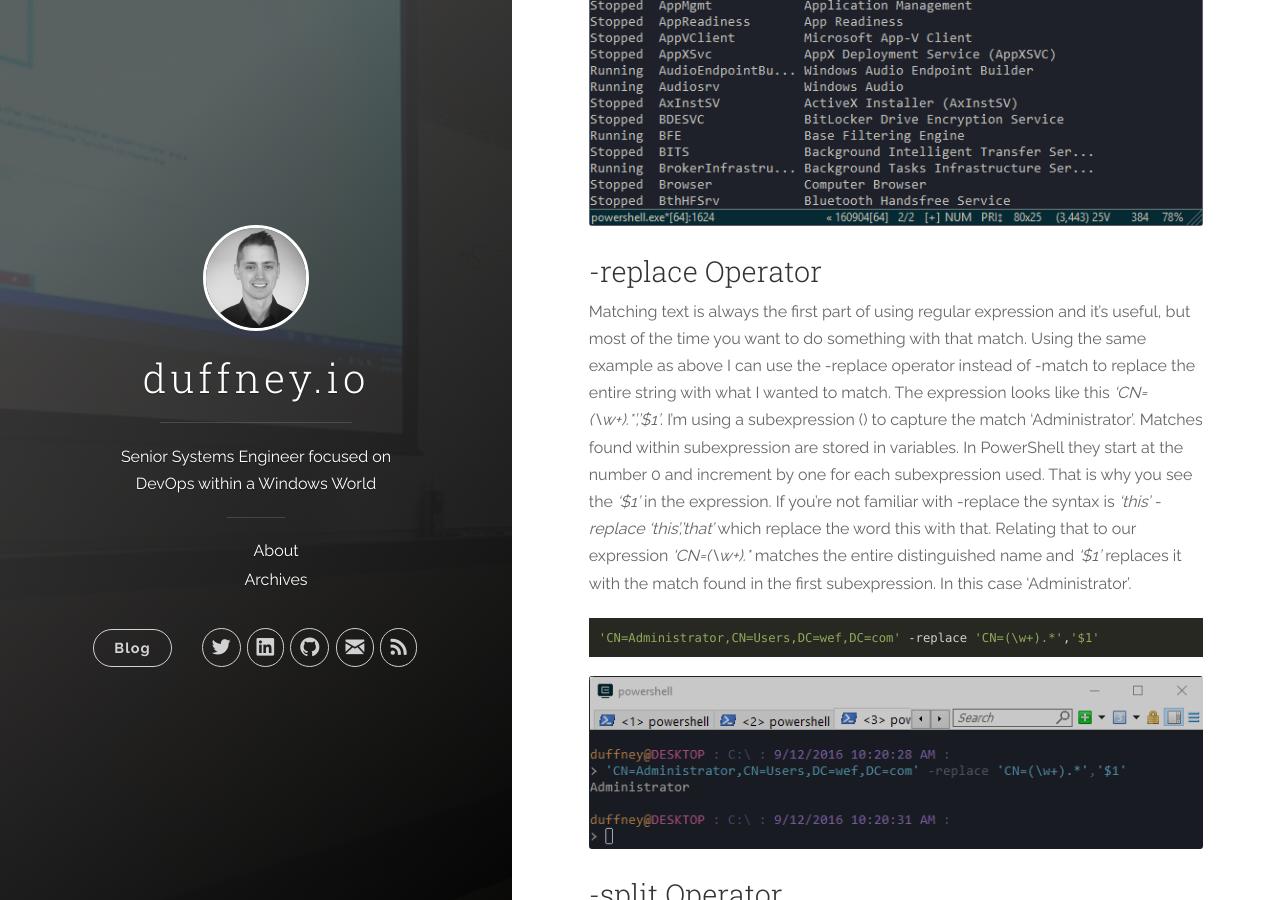
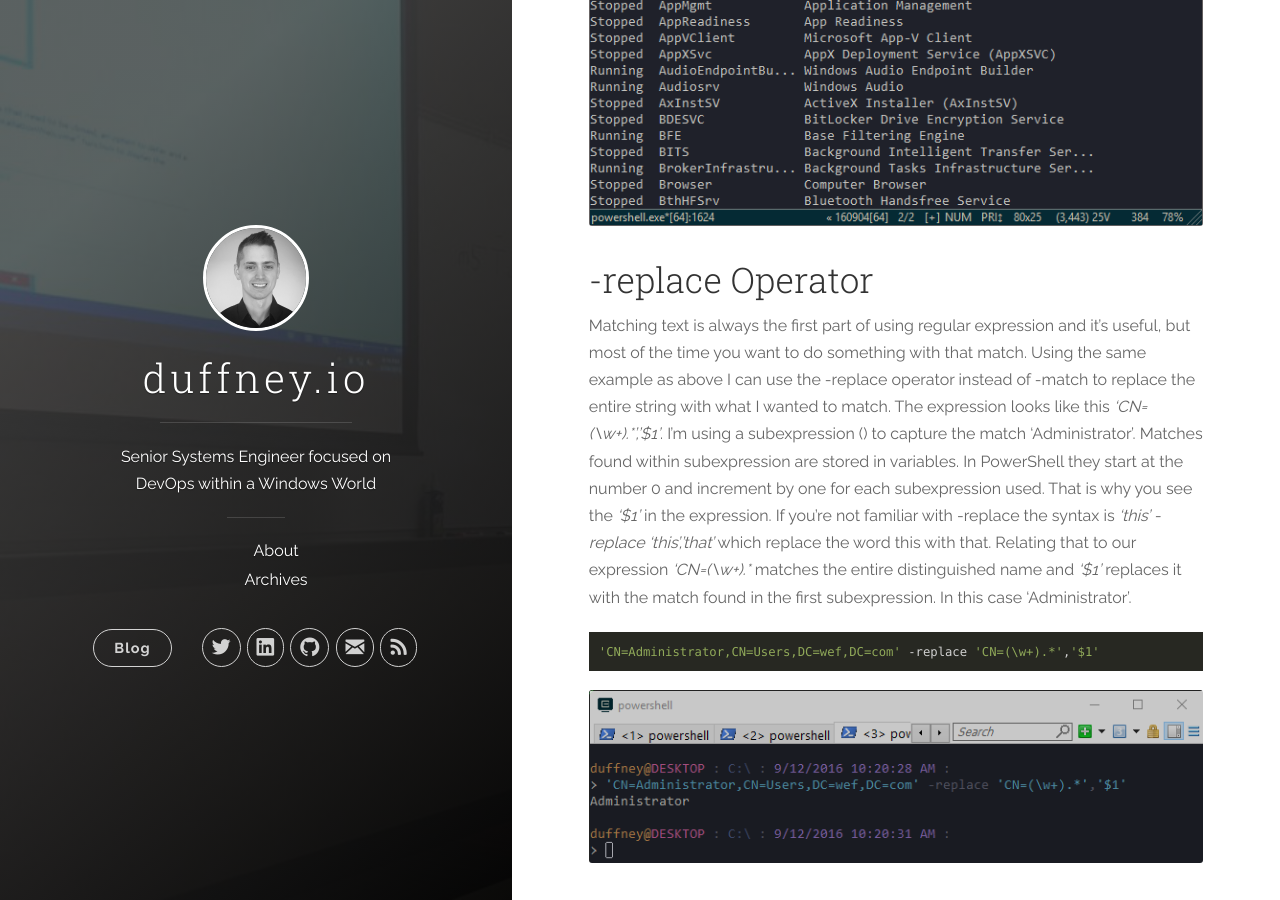
Before and after one commit to AzureDevOps3/duffney.github.io, a Jekyll site: the page built from _posts/2016-9-23-APracticalGuideforUsingRegexinPowerShell.md, in a window 1280 px wide and 900 px high, scrolled down 2795 px. Built offline with Jekyll 4.4.1, drawn with Linux system fonts in a browser that asks for light colours; nearby versions of some CDN libraries; comment, search, counter and statistics services are not loaded.

Commit message:
changed header size

```diff
--- a/_posts/2016-9-23-APracticalGuideforUsingRegexinPowerShell.md
+++ b/_posts/2016-9-23-APracticalGuideforUsingRegexinPowerShell.md
@@ -51,7 +51,7 @@ Get-Service | where Name -NotMatch '\d'
 
 ![notmatch](/images/posts/2016-9-23/notmatch.png "notmatch")
 
-### -replace Operator
+## -replace Operator
 
 Matching text is always the first part of using regular expression and it's useful, but most of the time you want to do something with that match. Using the same example
 as above I can use the -replace operator instead of -match to replace the entire string with what I wanted to match. The expression looks like this *'CN=(\w+).\*','$1'*.
@@ -66,7 +66,7 @@ this case 'Administrator'.
 
 ![replace](/images/posts/2016-9-23/replace.png "replace")
 
-### -split Operator
+## -split Operator
 
 Sometimes you don't want to replace any text from a match but rather simply split it and use both parts to accomplish a given task. That's where the -split operator can come in handy.
 I'll use an example of splitting a users's UPN into two sections the first will contain the user name and the second will contain the domain name. I'll use that information to query the user
@@ -78,7 +78,7 @@ $split = 'ejohnson@wef.com' -split '@'
 Get-ADUser -Identify $split[0] -server $split[1]
 {% endhighlight %}
 
-### Select-String cmdlet
+## Select-String cmdlet
 
 Select-String searches for text and text patterns in either a string or a set of files. I use it mostly for looking through scripts I've written to identify which scripts
 contain keywords I'm looking for. For example I could use it to search a folder for all scripts that are using Active Directory cmdlets with the verbs Get and Set. To do that, I
@@ -91,7 +91,7 @@ Select-String -Pattern '[GS]et-AD\w+' -Path *.ps1 -List
 
 ![selectstring](/images/posts/2016-9-23/selectstring.png "selectstring")
 
-### Switch Statements
+## Switch Statements
 
 Another way to use regex in PowerShell is within a switch statement. In the below example I'm using regular expression to validate user names in Active Directory. There are
 three statements one validates service account names, another validates admin accounts and the last one identifies invalid characters. You could perhaps take this logic and
@@ -109,7 +109,7 @@ foreach ($UserName in $UserNames) {
 }
 {% endhighlight %}
 
-### Regex Object Matching
+## Regex Object Matching
 
 So far I've been using operators, cmdlets and statements that handle regex in an integrated manner. This means it has been hiding much of the regular expression engine from us.
 I mention this because the regex object, which I'll cover next is not integrated. It is referred to as procedural and object-oriented. If you have experience with other programing
@@ -139,7 +139,7 @@ $rx.Match($DN)
 
 ![regexmatch](/images/posts/2016-9-23/regexmatch.png "regexmatch")
 
-### Regex Object Replace
+## Regex Object Replace
 
 At this point, I've successfully matched the last half of the distinguished name which contains the domain name. However, that is stored within a capture group $1. It also isn't formatted correctly. It should be wef.com, not
 wef,DC=com. So I really have two problems to solve. First, replace the entire distinguished name with $1. Secondly, I need to replace *,DC=* with *.* to make wef.com. To accomplish this, I'm using both the regex replace method
@@ -153,7 +153,7 @@ $rx.Replace($DN,'$1') -replace ',DC=','.'
 
 ![regexreplace](/images/posts/2016-9-23/regexreplace.png "regexreplace")
 
-### Regex Object Split
+## Regex Object Split
 
 The regex object also has a split method that can be used to, well split text where a regular expression matches. Previously, I've been creating regex objects and storing them in variables.
 You don't have to do that if you are not going to reuse the expression. Below is an example that takes a URL and split off the HTTP or HTTPS prefix, leaving just the server name and path.
@@ -164,7 +164,7 @@ You don't have to do that if you are not going to reuse the expression. Below is
 
 ![regexsplit](/images/posts/2016-9-23/regexsplit.png "regexsplit")
 
-### Acknowledgements and Closing Remarks
+## Acknowledgements and Closing Remarks
 
 If you liked the way my PowerShell prompt looked, check out Matt's blog post.
 
```
